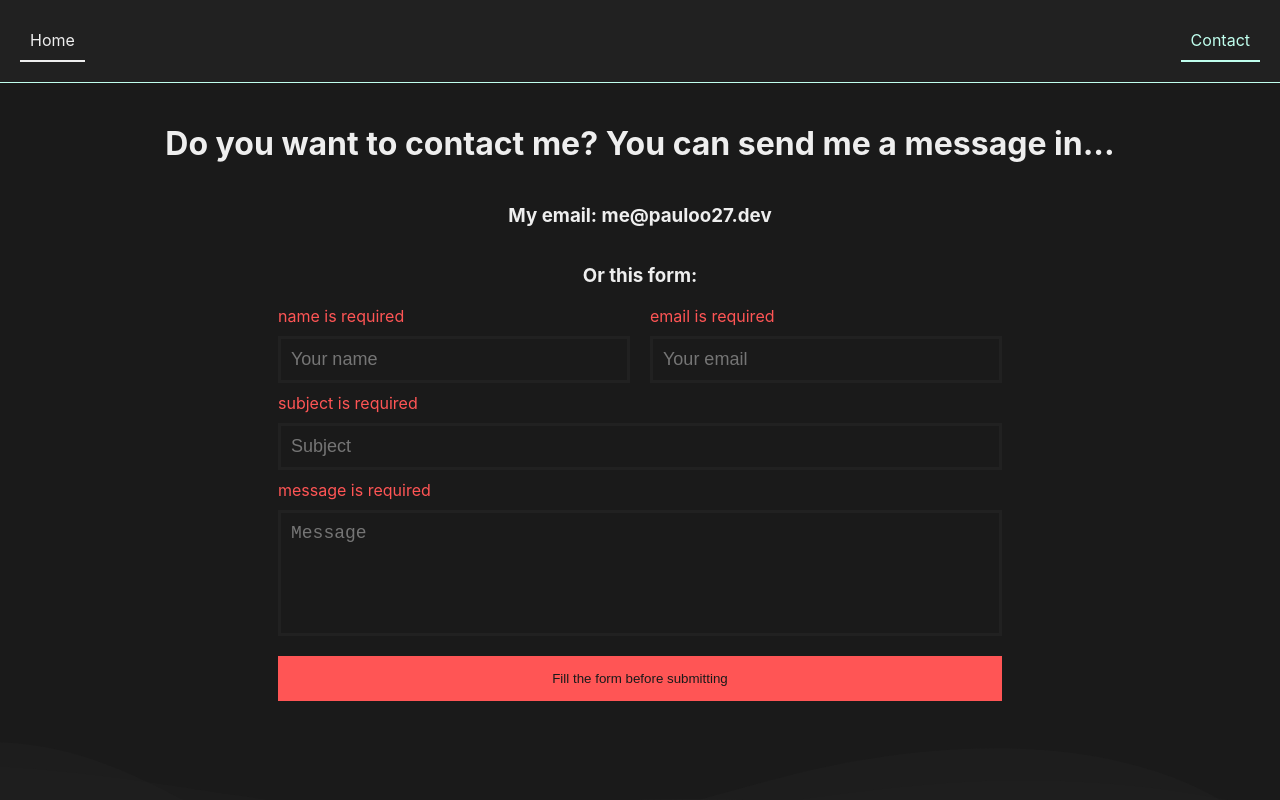
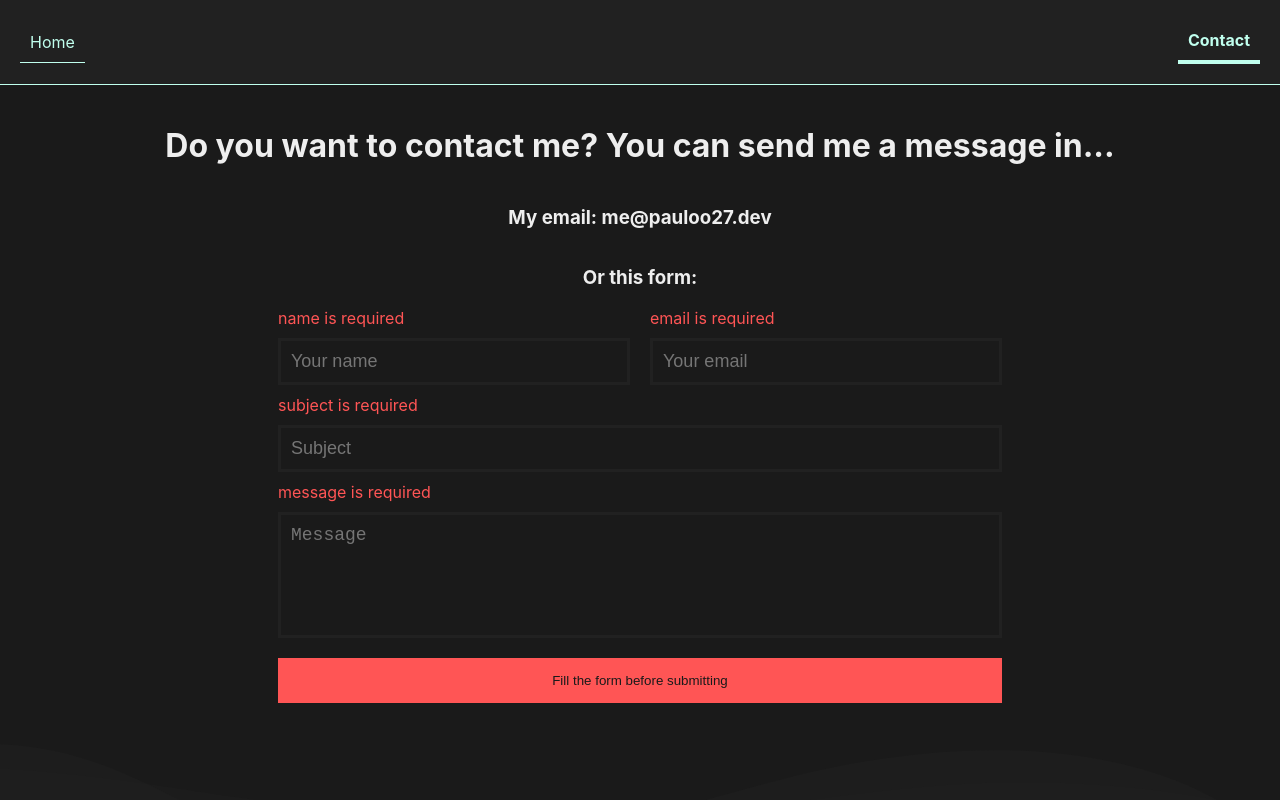
Before and after one commit to Pauloo27/me, a Next.js app: page /contact in a window 1280 px wide. Shown: the top 800 px of the page. Built offline with nearby package versions, Linux system fonts and the light colour scheme.

Commit message:
ux: use bold+border to highlight selected page

```diff
--- a/styles/Header.module.css
+++ b/styles/Header.module.css
@@ -11,11 +11,11 @@
   text-decoration: none;
   padding: 10px;
   cursor: pointer;
-  border-bottom: 2px solid var(--text-main);
-  color: var(--text-main);
+  color: var(--coffee);
+  border-bottom: 1px solid var(--coffee);
 }
 
 .selected_item {
-  border-bottom: 2px solid var(--coffee);
-  color: var(--coffee);
+  font-weight: bold;
+  border-bottom: 4px solid var(--coffee);
 }
```
